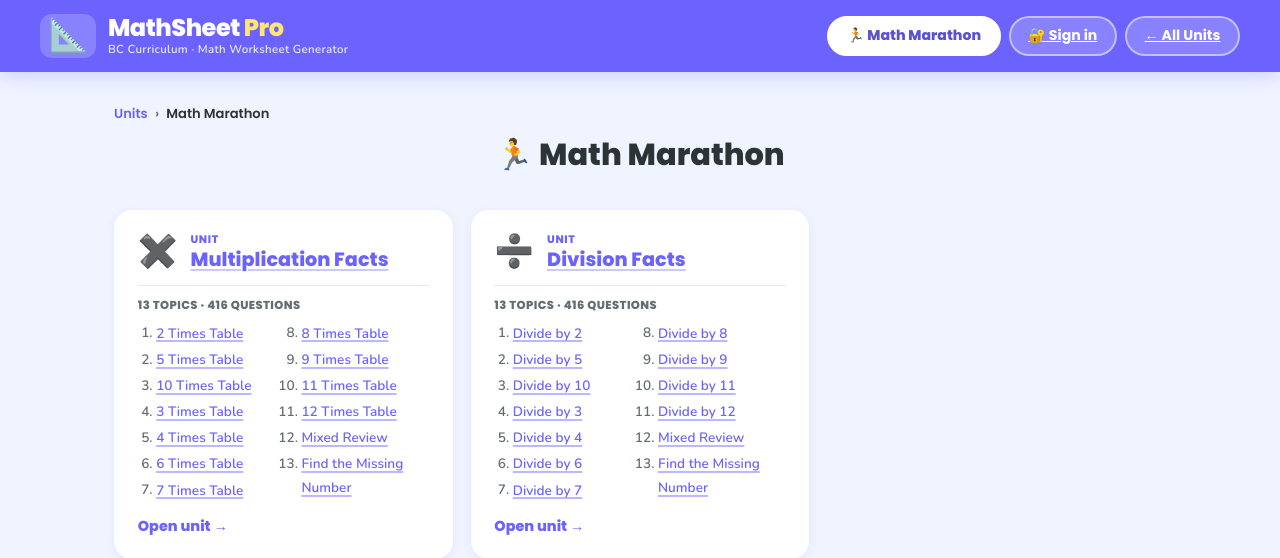
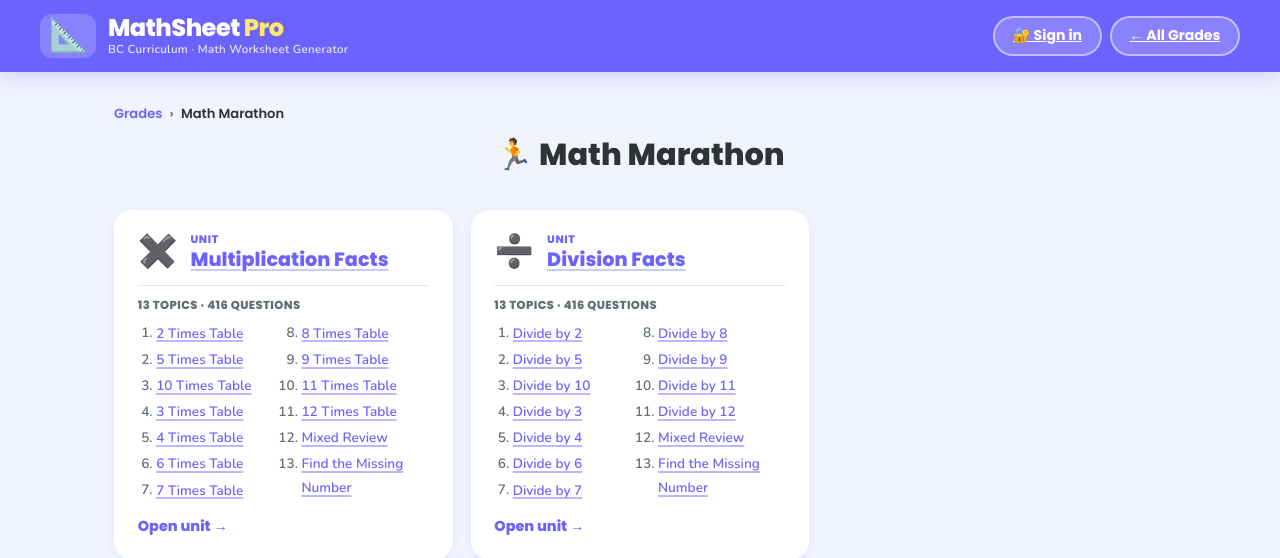
Before and after one commit to malar-labs/Mathsheet, a FastAPI app: page /math-marathon in a window 1280 px wide. Shown: the top 558 px of the page. Run offline with FastAPI, Linux system fonts and the light colour scheme.

Commit message:
Call the way back Grades, and drop the Marathon header button
The header said "All Units" and the breadcrumb said "Units", but the
page they both point at is a list of grades. Renamed to match what is
actually there.

The Math Marathon button is gone from the header too. It already sits
with the grades on that page, as one of the things you can start on; in
the header of every other page it was a shortcut into one particular
unit, which is not what a header is for. Getting back out still works
from the header, and a Marathon level still steps up to its unit and
then to the hub.

Co-Authored-By: Claude Opus 5 <noreply@anthropic.com>

```diff
--- a/templates/account.html
+++ b/templates/account.html
@@ -23,8 +23,7 @@
             </div>
         </a>
         <div class="header-right">
-            <a href="/math-marathon" class="btn-header-tab">🏃 Math Marathon</a>
-            <a href="/" class="btn-header-login btn-header-back">← All Units</a>
+            <a href="/" class="btn-header-login btn-header-back">← All Grades</a>
         </div>
     </div>
 </header>
--- a/templates/marathon_home.html
+++ b/templates/marathon_home.html
@@ -23,20 +23,19 @@
             </div>
         </a>
         <div class="header-right">
-            <a href="/math-marathon" class="btn-header-tab">🏃 Math Marathon</a>
             {% if learner %}
             <a href="/account" class="btn-header-login">👤 {{ learner.display_name }}</a>
             {% else %}
             <a href="/account?next=/math-marathon" class="btn-header-login">🔐 Sign in</a>
             {% endif %}
-            <a href="/" class="btn-header-login btn-header-back">← All Units</a>
+            <a href="/" class="btn-header-login btn-header-back">← All Grades</a>
         </div>
     </div>
 </header>
 
 <main class="main">
     <nav class="ul-crumbs" aria-label="Breadcrumb">
-        <a href="/">Units</a>
+        <a href="/">Grades</a>
         <span aria-hidden="true">›</span>
         <span aria-current="page">{{ marathon.title }}</span>
     </nav>
--- a/templates/times_tables.html
+++ b/templates/times_tables.html
@@ -24,20 +24,19 @@
             </div>
         </a>
         <div class="header-right">
-            <a href="/math-marathon" class="btn-header-tab">🏃 Math Marathon</a>
             {% if learner %}
             <a href="/account" class="btn-header-login">👤 {{ learner.display_name }}</a>
             {% else %}
             <a href="/account?next={{ request.url.path | urlencode }}" class="btn-header-login">🔐 Sign in</a>
             {% endif %}
-            <a href="{% if parent %}/{{ parent.slug }}{% else %}/{% endif %}" class="btn-header-login btn-header-back">← {% if parent %}{{ parent.title }}{% else %}All Units{% endif %}</a>
+            <a href="{% if parent %}/{{ parent.slug }}{% else %}/{% endif %}" class="btn-header-login btn-header-back">← {% if parent %}{{ parent.title }}{% else %}All Grades{% endif %}</a>
         </div>
     </div>
 </header>
 
 <main class="main ul-main">
     <nav class="ul-crumbs" aria-label="Breadcrumb">
-        <a href="/">Units</a>
+        <a href="/">Grades</a>
         <span aria-hidden="true">›</span>
         {% if parent %}
         <a href="/{{ parent.slug }}">{{ parent.title }}</a>
--- a/templates/unit_page.html
+++ b/templates/unit_page.html
@@ -23,20 +23,19 @@
             </div>
         </a>
         <div class="header-right">
-            <a href="/math-marathon" class="btn-header-tab">🏃 Math Marathon</a>
             {% if learner %}
             <a href="/account" class="btn-header-login">👤 {{ learner.display_name }}</a>
             {% else %}
             <a href="/account?next={{ request.url.path | urlencode }}" class="btn-header-login">🔐 Sign in</a>
             {% endif %}
-            <a href="/" class="btn-header-login btn-header-back">← All Units</a>
+            <a href="/" class="btn-header-login btn-header-back">← All Grades</a>
         </div>
     </div>
 </header>
 
 <main class="main ul-main">
     <nav class="ul-crumbs" aria-label="Breadcrumb">
-        <a href="/">Units</a>
+        <a href="/">Grades</a>
         <span aria-hidden="true">›</span>
         {% if focus %}
         <a href="/units/grade{{ meta.grade }}/{{ meta.unit }}">Grade {{ meta.grade }} {{ meta.title }}</a>
```
Also changed, not shown: tests/test_app.py (+17 -8 lines).
